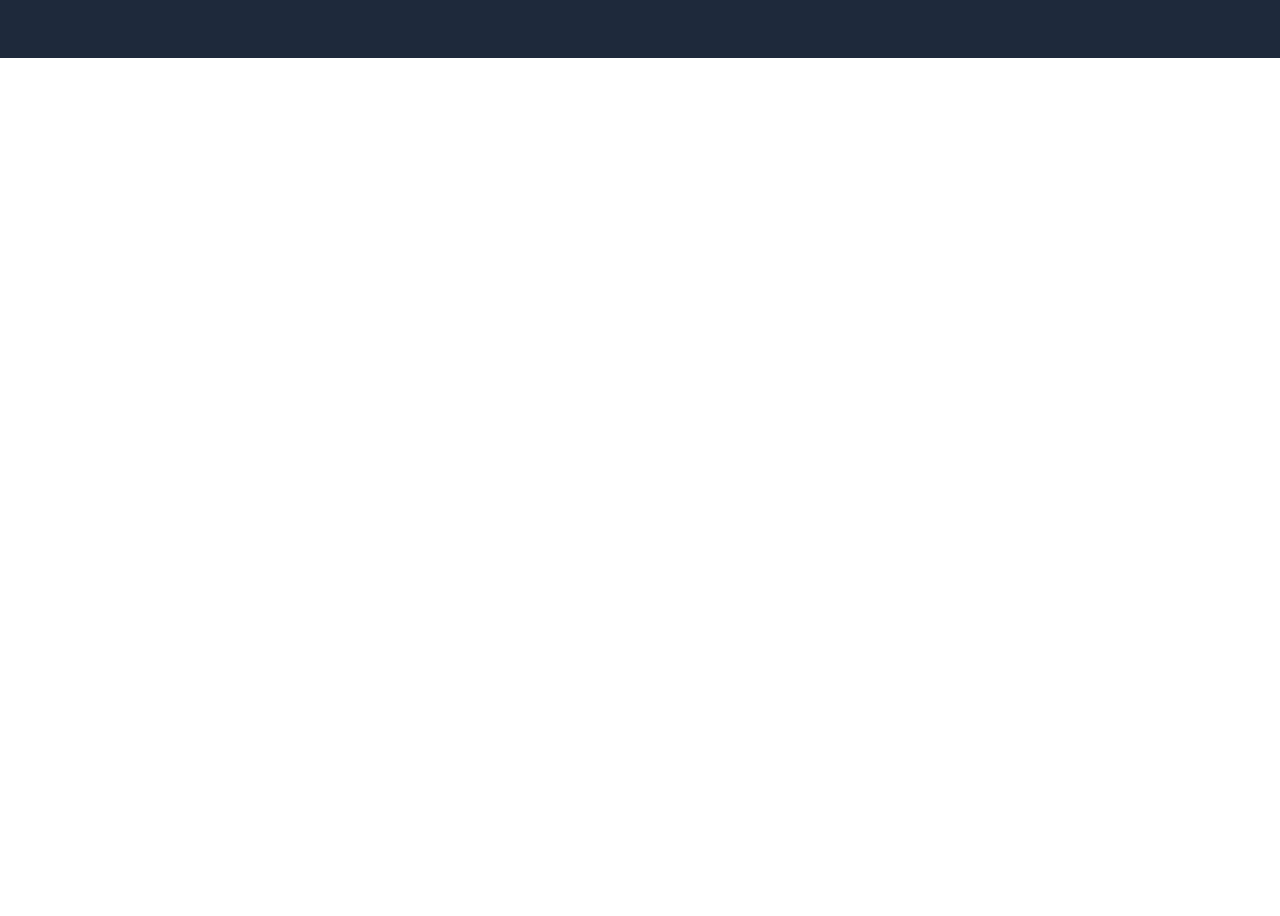
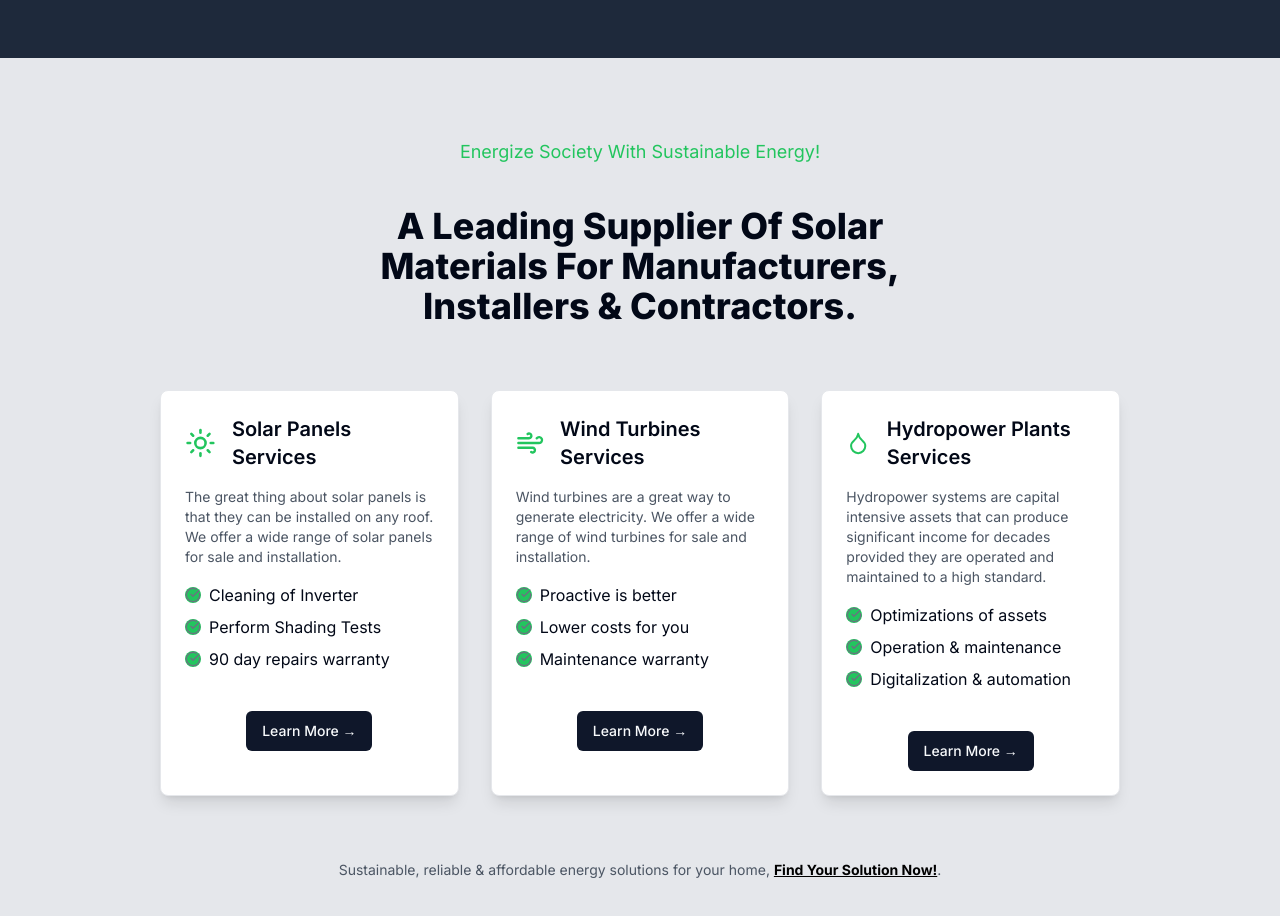
Before and after one commit to Dmambo/koulibaly, a Next.js app: page / in a window 1280 px wide. Shown: the part 2940-3856 px from the top of the page. Before the commit the page ends 2998 px from the top, so only its background shows below. Built offline with nearby package versions, Linux system fonts and the light colour scheme.

Commit message:
Added the third section

```diff
--- a/app/page.tsx
+++ b/app/page.tsx
@@ -1,6 +1,7 @@
 import FirstSection from '@/components/firstsection/page';
 import {Slider} from '@/components/hero/slider'
 import SecondSection from '@/components/secondsection/page';
+import ThirdSection from '@/components/thirdsection/page';
 
 export default function Home() {
   return (
@@ -8,6 +9,7 @@ export default function Home() {
      <Slider />
      <FirstSection />
      <SecondSection />
+     <ThirdSection />
     </div>
   );
 }
--- /dev/null
+++ b/components/thirdsection/components/bottom.tsx
@@ -0,0 +1,12 @@
+
+const Bottom = () => {
+    return (
+        <div className='text-center'>
+<p className=' text-gray-600 text-sm'>
+    Sustainable, reliable & affordable energy solutions for your home, <span className=" font-bold underline text-black hover:text-green-500 "> Find Your Solution Now!</span>.
+</p>
+        </div>
+    )
+}
+
+export default Bottom;
--- /dev/null
+++ b/components/thirdsection/components/cards.tsx
@@ -0,0 +1,73 @@
+import { Button } from "@/components/ui/button";
+import { Sun, Wind, Droplet, CircleCheckBig } from "lucide-react";
+
+const Cards = () => {
+    const items = [
+        {
+            icon: Sun,
+            title: "Solar Panels Services",
+            desc: "The great thing about solar panels is that they can be installed on any roof. We offer a wide range of solar panels for sale and installation.",
+            list: [
+                "Cleaning of Inverter",
+                "Perform Shading Tests",
+                "90 day repairs warranty"
+            ],
+        },
+        {
+            icon: Wind,
+            title: "Wind Turbines Services",
+            desc: "Wind turbines are a great way to generate electricity. We offer a wide range of wind turbines for sale and installation.",
+            list: [
+                "Proactive is better",
+                "Lower costs for you",
+                "Maintenance warranty"
+            ],
+        },
+        {
+            icon: Droplet,
+            title: "Hydropower Plants Services",
+            desc: "Hydropower systems are capital intensive assets that can produce significant income for decades provided they are operated and maintained to a high standard.",
+            list: [
+                "Optimizations of assets",
+                "Operation & maintenance",
+                "Digitalization & automation"
+            ],
+        }
+    ];
+
+    return (
+        <div className="grid grid-cols-1 md:grid-cols-3 gap-8">
+            {items.map((item, index) => (
+                <div
+                    key={index}
+                    className="p-6 border border-gray-200 rounded-lg shadow-lg bg-white transform transition-transform hover:scale-105 hover:shadow-xl group"
+                >
+                    <div className="flex items-center mb-4">
+                        <item.icon
+                            className="w-8 h-8 text-green-500 mr-4 transition-transform transform group-hover:rotate-180 duration-500"
+                        />
+                        <h3 className="text-xl font-semibold">{item.title}</h3>
+                    </div>
+                    <p className="text-sm text-gray-600 mb-4">{item.desc}</p>
+                    <ul className="list-none space-y-2">
+                        {item.list.map((listItem, idx) => (
+                            <li key={idx} className="flex items-center">
+                                <CircleCheckBig className="bg-green-500 w-4 h-4 rounded-3xl mr-2 text-gray-500"/>
+                                <span>{listItem}</span>
+
+                            </li>
+
+                        ))}
+                    </ul>
+                    <div className='flex items-center justify-center mt-10 '>
+                             <Button className='hover:bg-green-500'>
+                                 Learn More →
+                             </Button>
+                         </div>
+                </div>
+            ))}
+        </div>
+    );
+};
+
+export default Cards;
--- /dev/null
+++ b/components/thirdsection/components/top.tsx
@@ -0,0 +1,17 @@
+const Top = () => {
+  return (
+    <div className=' flex flex-col justify-center items-center text-center'>
+      <div>
+        <p className=' text-green-500 mb-10 text-lg'>Energize Society With Sustainable Energy!</p>
+      </div>
+      <div>
+        <h1 className=' font-extrabold text-4xl inline-block'>
+          A Leading Supplier Of Solar <br/> Materials For Manufacturers,<br/> Installers &
+          Contractors.
+        </h1>
+      </div>
+    </div>
+  );
+};
+
+export default Top;
--- /dev/null
+++ b/components/thirdsection/page.tsx
@@ -0,0 +1,16 @@
+import Cards from "./components/cards";
+import Top from "./components/top";
+import Bottom from "./components/bottom";
+
+
+const ThirdSection = () => {
+    return (
+        <div className=' bg-gray-200 py-10 px-6 sm:px-10 md:py-20 md:px-40 flex flex-col  justify-between gap-16'>
+            <Top />
+            <Cards/>
+            <Bottom/>
+        </div>
+    )
+}
+
+export default ThirdSection;
```
